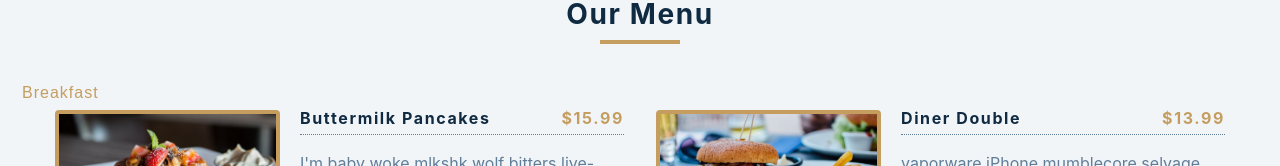
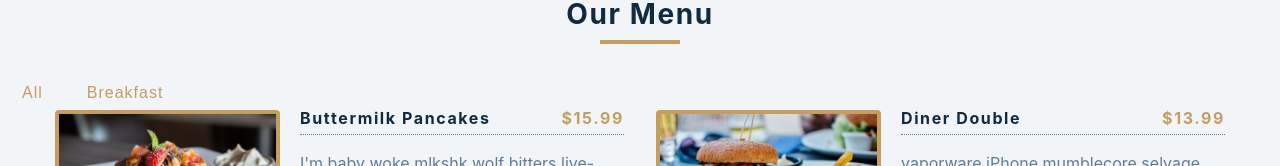
Before and after one commit to jubhavsar/React-Projects-JnSm, a React (Create React App) app in the folder 05-menu/: page / in a window 1280 px wide. Shown: the top 166 px of the page. Built offline with nearby package versions, Linux system fonts and the light colour scheme.

Commit message:
get all unique categories using Set method

```diff
--- a/05-menu/src/App.js
+++ b/05-menu/src/App.js
@@ -7,14 +7,17 @@ function App() {
   const [menuItems, setMenuItems] = useState(items);
   const [caregories, setCategories] = useState([]);
 
+
+  const allCategories = new Set(items.map((item) => item.category));
+  console.log(allCategories);
+
   const filterItems = (category) => {
-
-   if(category === all) {
-     setMenuItems(items);
+   if(category === 'all') {
+    return setMenuItems(items);
    }
 
    const newItems = items.filter((item) => item.category === category)
-     setMenuItems(newItems);
+    return setMenuItems(newItems);
 
   }
 
--- a/05-menu/src/Categories.js
+++ b/05-menu/src/Categories.js
@@ -3,6 +3,7 @@ import React from 'react';
 const Categories = ({filterItems}) => {
   return (
     <div className="button-container">
+      <button className='filter-btn' onClick={() => filterItems('all')}>All</button>
       <button className='filter-btn' onClick={() => filterItems('breakfast')}>Breakfast</button>
     </div>
 
```
